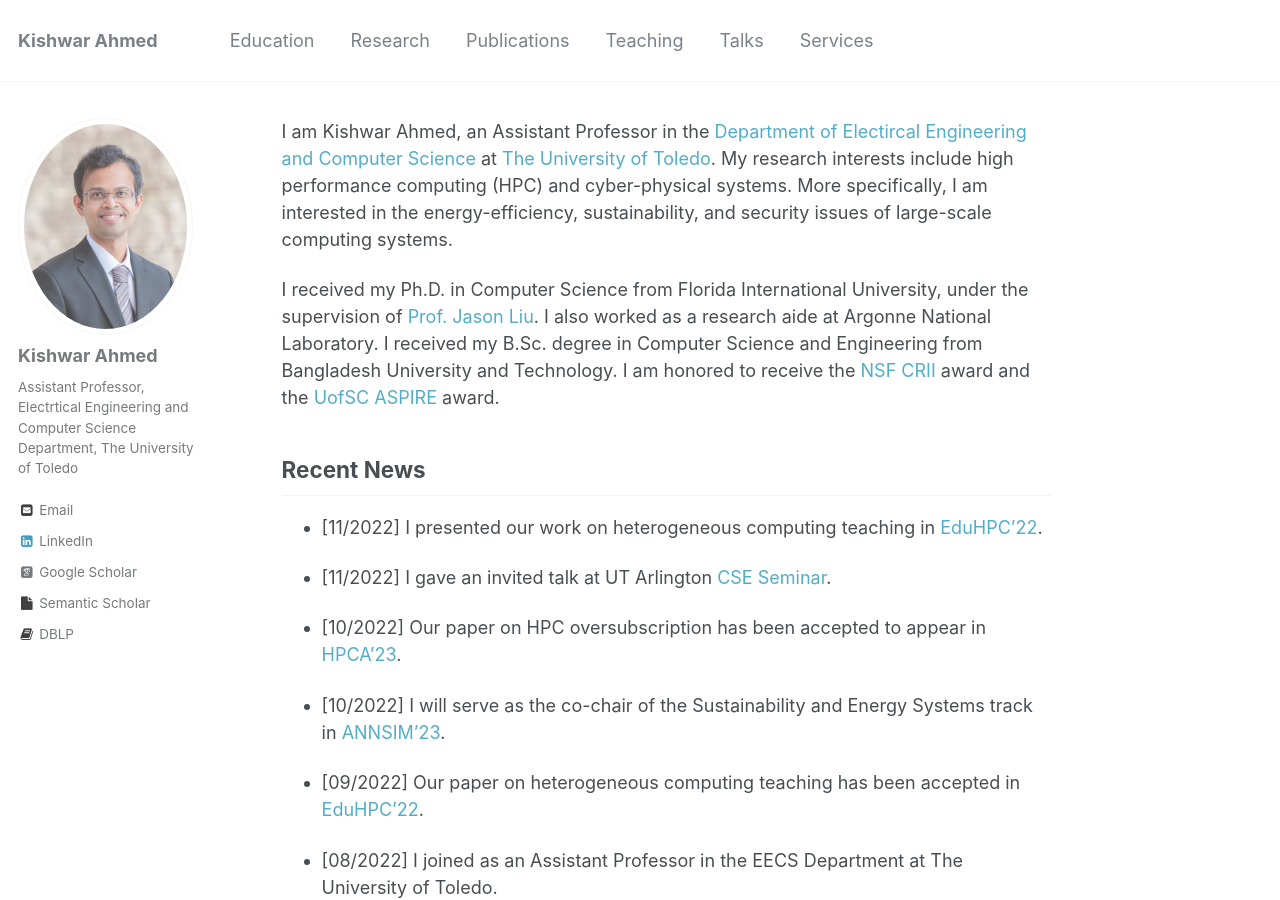
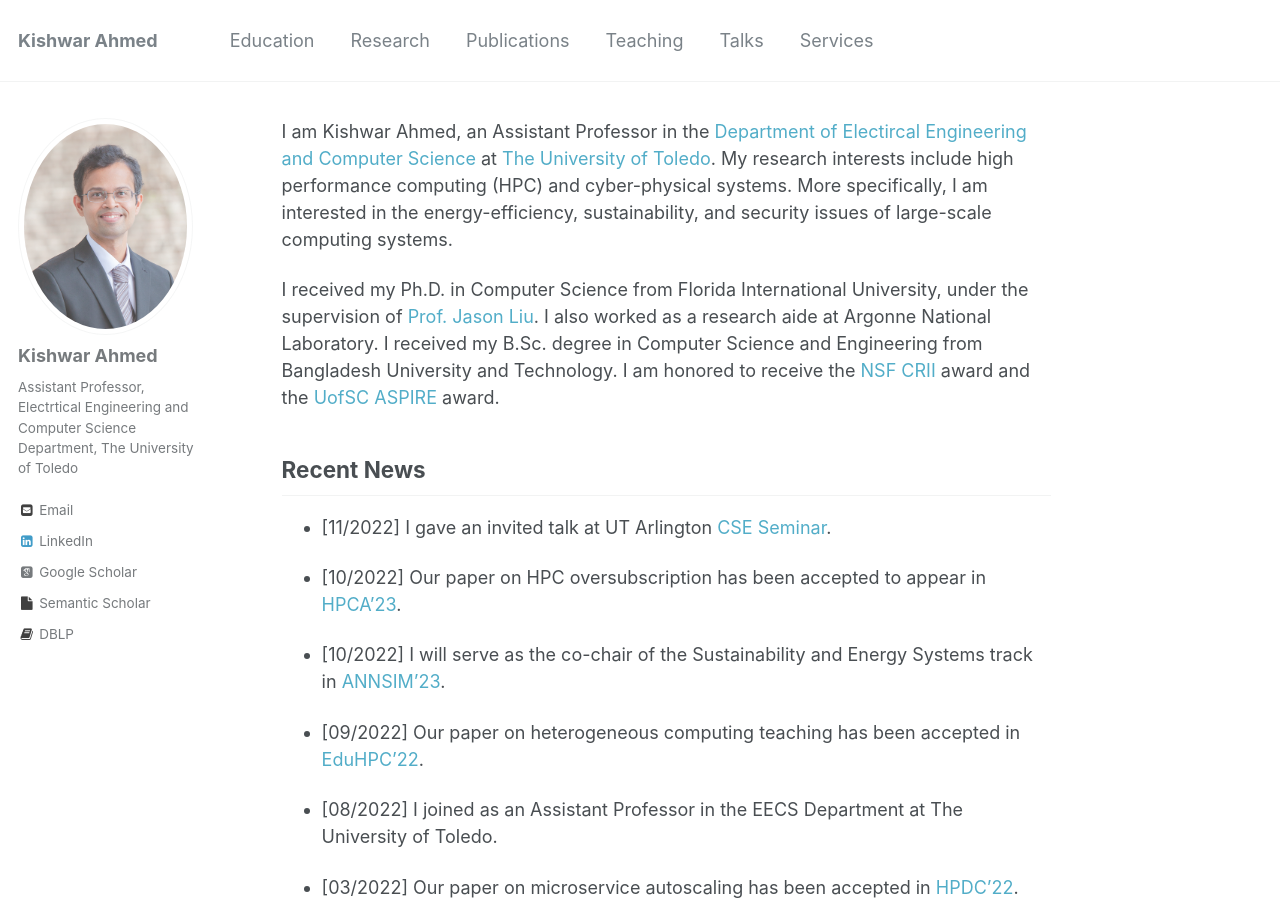
Before and after one commit to kishwarbd/kishwarbd.github.io, a Jekyll site: the page built from _pages/about.md, in a window 1280 px wide and 900 px high. Built offline with Jekyll 4.4.1, drawn with Linux system fonts in a browser that asks for light colours; some web fonts are replaced.

Commit message:
Update about.md

```diff
--- a/_pages/about.md
+++ b/_pages/about.md
@@ -14,8 +14,6 @@ Jason Liu](https://people.cis.fiu.edu/liux/). I also worked as a research aide a
 
 
 ## Recent News
-
-* [11/2022] I presented our work on heterogeneous computing teaching in [EduHPC'22](https://tcpp.cs.gsu.edu/curriculum/?q=eduhpc22).
 
 * [11/2022] I gave an invited talk at UT Arlington [CSE Seminar](https://www.uta.edu/academics/schools-colleges/engineering/academics/departments/cse/colloquia).
 
```
